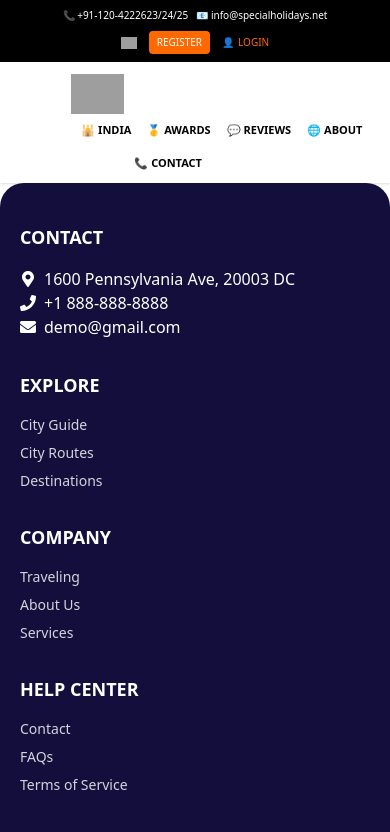
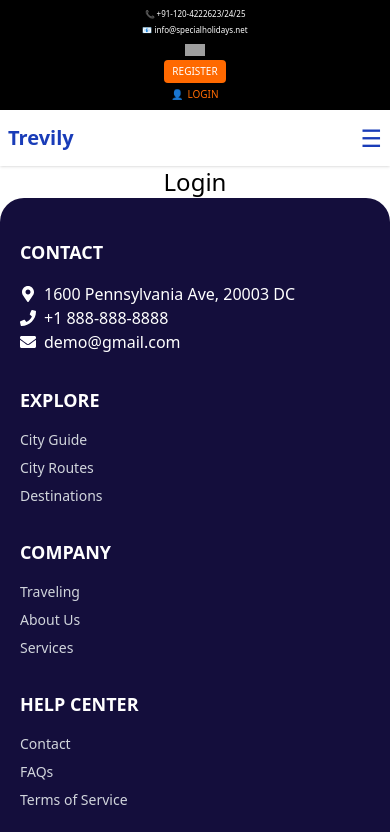
Before and after one commit to alimausmani/traveller, a React (Vite) app: page /login in a window 390 px wide. Shown: the top 832 px of the page. Built offline with nearby package versions, Linux system fonts and the light colour scheme; grey boxes are pictures that could not be loaded.

Commit message:
Added Responsive Navbar

```diff
--- a/package.json
+++ b/package.json
@@ -14,6 +14,7 @@
     "@tailwindcss/vite": "^4.1.5",
     "react": "^19.0.0",
     "react-dom": "^19.0.0",
+    "react-icons": "^5.5.0",
     "react-router-dom": "^7.5.3"
   },
   "devDependencies": {
--- a/src/App.jsx
+++ b/src/App.jsx
@@ -7,6 +7,8 @@ import AwardsPage from './Component/AwardsPage';
 import ReviewsPage from './Component/ReviewsPage';
 import AboutPage from './Component/AboutPage';
 import ContactPage from './Component/ContactPage';
+import LoginPage from './Component/LoginPage';
+import RegisterPage from './Component/RegisterPage';
 
 const App = () => {
   return (
@@ -18,6 +20,8 @@ const App = () => {
         <Route path="/reviews" element={<ReviewsPage />} />
         <Route path="/about" element={<AboutPage />} />
         <Route path="/contact" element={<ContactPage />} />
+        <Route path="/login" element={<LoginPage />} />
+        <Route path="/register" element={<RegisterPage />} />
         <Route path="/" element={<h1 className="text-center text-3xl mt-10">Welcome to the Home Page</h1>} />
       </Routes>
       <Footer />
--- /dev/null
+++ b/src/Component/LoginPage.jsx
@@ -0,0 +1,11 @@
+import React from 'react';
+
+const LoginPage = () => {
+    return (
+        <div>
+            <h1 className="text-center text-2xl">Login</h1>
+        </div>
+    );
+};
+
+export default LoginPage;
--- a/src/Component/Navbar.jsx
+++ b/src/Component/Navbar.jsx
@@ -1,70 +1,69 @@
-import React from 'react';
+import React, { useState } from 'react';
 import { Link } from 'react-router-dom';
 
 const Navbar = () => {
+    const [menuOpen, setMenuOpen] = useState(false);
     return (
         <nav>
-            <div className="bg-black text-white text-[10px] sm:text-xs md:text-sm py-2">
-                <div className="max-w-7xl mx-auto flex flex-col md:flex-row justify-between items-center px-4 gap-2 md:gap-0">
-
-                    <div className="flex items-center gap-2 text-[10px] sm:text-xs md:text-sm text-center md:text-left">
-                        <span>📞 +91-120-4222623/24/25</span>
-                        <span>📧 info@specialholidays.net</span>
+            <div className="bg-black text-white text-[8px] sm:text-[10px] md:text-sm py-2 px-2">
+                <div className="max-w-7xl mx-auto flex flex-col md:flex-row justify-between items-center gap-2 md:gap-0">
+                    <div className="flex flex-col items-center sm:flex-row gap-1 sm:gap-4 text-center md:text-left">
+                        <span className="whitespace-nowrap">📞 +91-120-4222623/24/25</span>
+                        <span className="whitespace-nowrap">📧 info@specialholidays.net</span>
                     </div>
 
-                    <div className="hidden md:block font-semibold text-xs lg:text-sm text-center">
+                    <div className="hidden md:block font-semibold text-[8px] sm:text-xs lg:text-sm text-center md:text-left">
                         National Tourism Awardee - Tour Operator & Travel Agent
                     </div>
 
-                    <div className="flex items-center gap-3">
+                    <div className="flex flex-col items-center sm:flex-row gap-1 sm:gap-4">
                         <img
                             src="https://flagcdn.com/w40/in.png"
                             alt="Indian Flag"
-                            className="w-4 h-3 sm:w-5 sm:h-4"
+                            className="w-5 h-3"
                         />
-                        <button className="bg-orange-500 text-white px-2 sm:px-3 py-1 rounded text-[10px] sm:text-xs md:text-sm">
-                            REGISTER
-                        </button>
-                        <button className="text-orange-500 flex items-center gap-1 text-[10px] sm:text-xs md:text-sm">
-                            <span>👤</span> LOGIN
-                        </button>
+                        <Link to="/register">
+                            <button className="bg-orange-500 text-white px-2 py-1 rounded text-[10px] sm:text-xs">
+                                REGISTER
+                            </button>
+                        </Link>
+                        <Link to="/login">
+                            <button className="text-orange-500 flex items-center gap-1 text-[10px] sm:text-xs">
+                                <span>👤</span> LOGIN
+                            </button>
+                        </Link>
                     </div>
                 </div>
             </div>
+            <div className={`py-3 px-2 ${menuOpen ? 'bg-white-800' : 'bg-blue'} shadow`}>
+                <div className="flex justify-between items-center w-full sm:px-4 md:px-24">
+                    <div className={`${menuOpen ? 'hidden' : 'block'} sm:block`}>
+                        <h1 className="text-xl sm:text-2xl font-bold text-blue-800 flex items-center gap-2">
+                            Trevily
+                        </h1>
+                    </div>
+                    <button
+                        onClick={() => setMenuOpen(!menuOpen)}
+                        className="sm:hidden text-2xl focus:outline-none text-blue-800"
+                    >
+                        {menuOpen ? '✖' : '☰'}
+                    </button>
 
-            <div className="bg-white shadow">
-                <div className="max-w-7xl mx-auto flex flex-wrap md:flex-nowrap items-center justify-between px-4 py-3">
-                    <div className="flex items-center mb-2 md:mb-0">
-                        <div className="w-[6ch] md:w-[10ch]"></div>
-                        <img
-                            src="https://www.specialholidays.com/world/uploads/global/logo.png"
-                            alt="Logo"
-                            className="h-10 sm:h-12 lg:h-14 mr-4"
-                        />
-                    </div>
-
-                    <ul className="flex flex-wrap gap-4 sm:gap-6 text-[11px] sm:text-sm font-semibold justify-center md:justify-start">
-                        <li className="w-[6ch] md:w-[10ch]"></li>
-
-                        <li className="text-center">
-                            <Link to="/india">🕌 INDIA</Link>
-                        </li>
-                        <li className="text-center">
-                            <Link to="/awards">🥇 AWARDS</Link>
-                        </li>
-                        <li className="text-center">
-                            <Link to="/reviews">💬 REVIEWS</Link>
-                        </li>
-                        <li className="text-center">
-                            <Link to="/about">🌐 ABOUT</Link>
-                        </li>
-                        <li className="text-center">
-                            <Link to="/contact">📞 CONTACT</Link>
-                        </li>
-
-                        <li className="w-[6ch] md:w-[10ch]"></li>
+                    <ul className="hidden sm:flex gap-4 text-sm font-semibold">
+                        <li><Link to="/india" className="hover:text-blue-600">🏰 INDIA</Link></li>
+                        <li><Link to="/reviews" className="hover:text-blue-600">💬 REVIEWS</Link></li>
+                        <li><Link to="/about" className="hover:text-blue-600">🌐 ABOUT</Link></li>
+                        <li><Link to="/contact" className="hover:text-blue-600">📞 CONTACT</Link></li>
                     </ul>
                 </div>
+                {menuOpen && (
+                    <ul className="flex flex-col gap-2 mt-4 text-center text-sm font-semibold sm:hidden">
+                        <li><Link to="/india" className="hover:text-blue-600">🏰 INDIA</Link></li>
+                        <li><Link to="/reviews" className="hover:text-blue-600">💬 REVIEWS</Link></li>
+                        <li><Link to="/about" className="hover:text-blue-600">🌐 ABOUT</Link></li>
+                        <li><Link to="/contact" className="hover:text-blue-600">📞 CONTACT</Link></li>
+                    </ul>
+                )}
             </div>
         </nav>
     );
--- /dev/null
+++ b/src/Component/RegisterPage.jsx
@@ -0,0 +1,11 @@
+import React from 'react';
+
+const RegisterPage = () => {
+    return (
+        <div>
+            <h1 className="text-center text-2xl">Register</h1>
+        </div>
+    );
+};
+
+export default RegisterPage;
```
Also changed, not shown: 1 other file (tests, documents, lock files or other folders).
